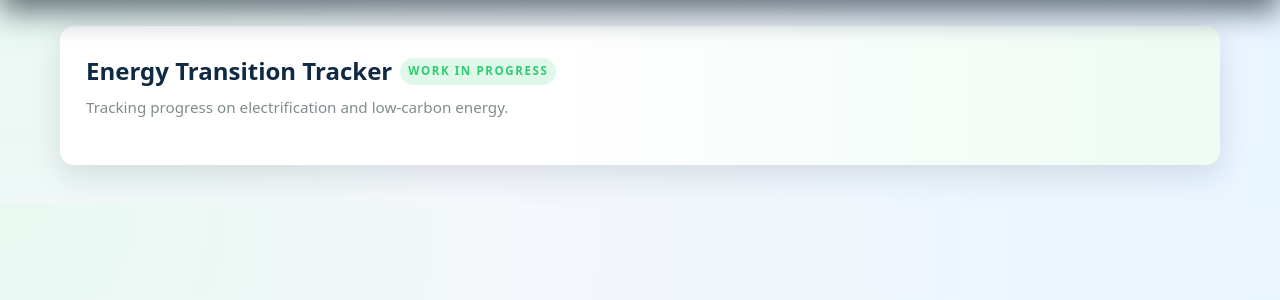
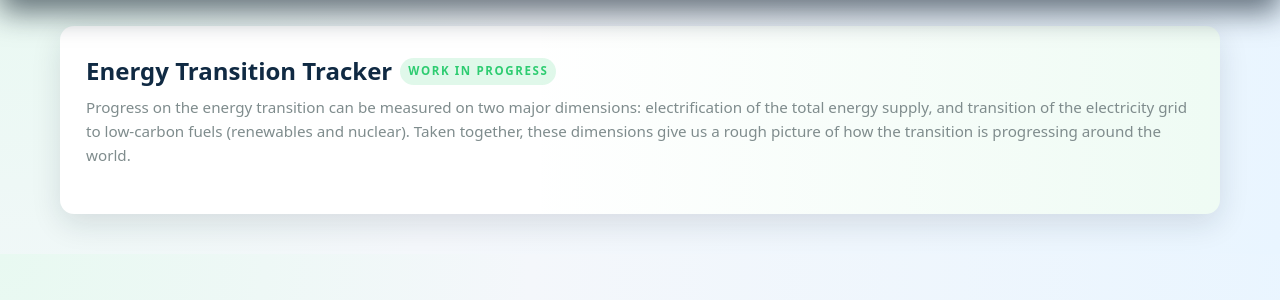
Before and after one commit to jarthorn/energy-stats, a Django app: page /tracker/ in a window 1280 px wide. Shown: the part 82-382 px from the top of the page. Run offline with Django 5.2, Linux system fonts and the light colour scheme.

Commit message:
Tracker page intro blurb

```diff
--- a/core/templates/core/tracker_index.html
+++ b/core/templates/core/tracker_index.html
@@ -9,7 +9,9 @@
         <span class="page-pill">Work in progress</span>
     </div>
     <div class="page-subtitle">
-        Tracking progress on electrification and low‑carbon energy.
+        Progress on the energy transition can be measured on two major dimensions: electrification of the total energy supply, and
+        transition of the electricity grid to low-carbon fuels (renewables and nuclear). Taken together, these dimensions
+        give us a rough picture of how the transition is progressing around the world.
     </div>
 </div>
 {% endblock %}
```
